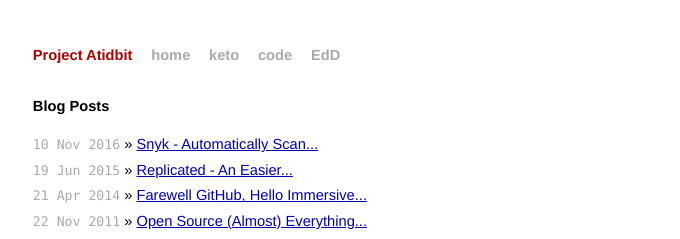
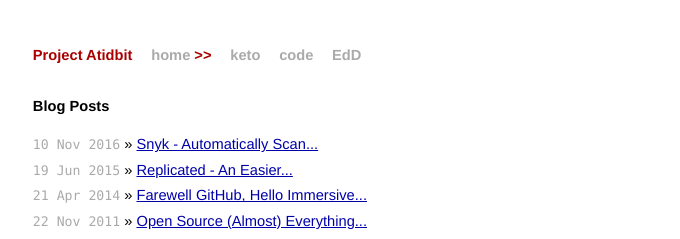
Before and after one commit to atidbit/atidbit.github.io, a Jekyll site: the page built from index.html, in a window 1280 px wide. Shown: the top 239 px of the page, without its empty margins (299-979 px from the left). Built offline with Jekyll 4.4.1, drawn with Linux system fonts in a browser that asks for light colours.

Commit message:
Update default.html

```diff
--- a/_layouts/default.html
+++ b/_layouts/default.html
@@ -28,7 +28,7 @@ var WRInitTime=(new Date()).getTime();
 <div class="site">
   <div class="title">
     <a href="/">Project Atidbit</a>
-    <a class="extra" href="/">home</a>
+    <a class="extra" href="/">home</a> >>
     <a class="extra" href="http://keto.atidbit.io">keto</a>
     <a class="extra" href="http://code.atidbit.io">code</a>
     <a class="extra" href="http://edd.atidbit.io">EdD</a>
```
